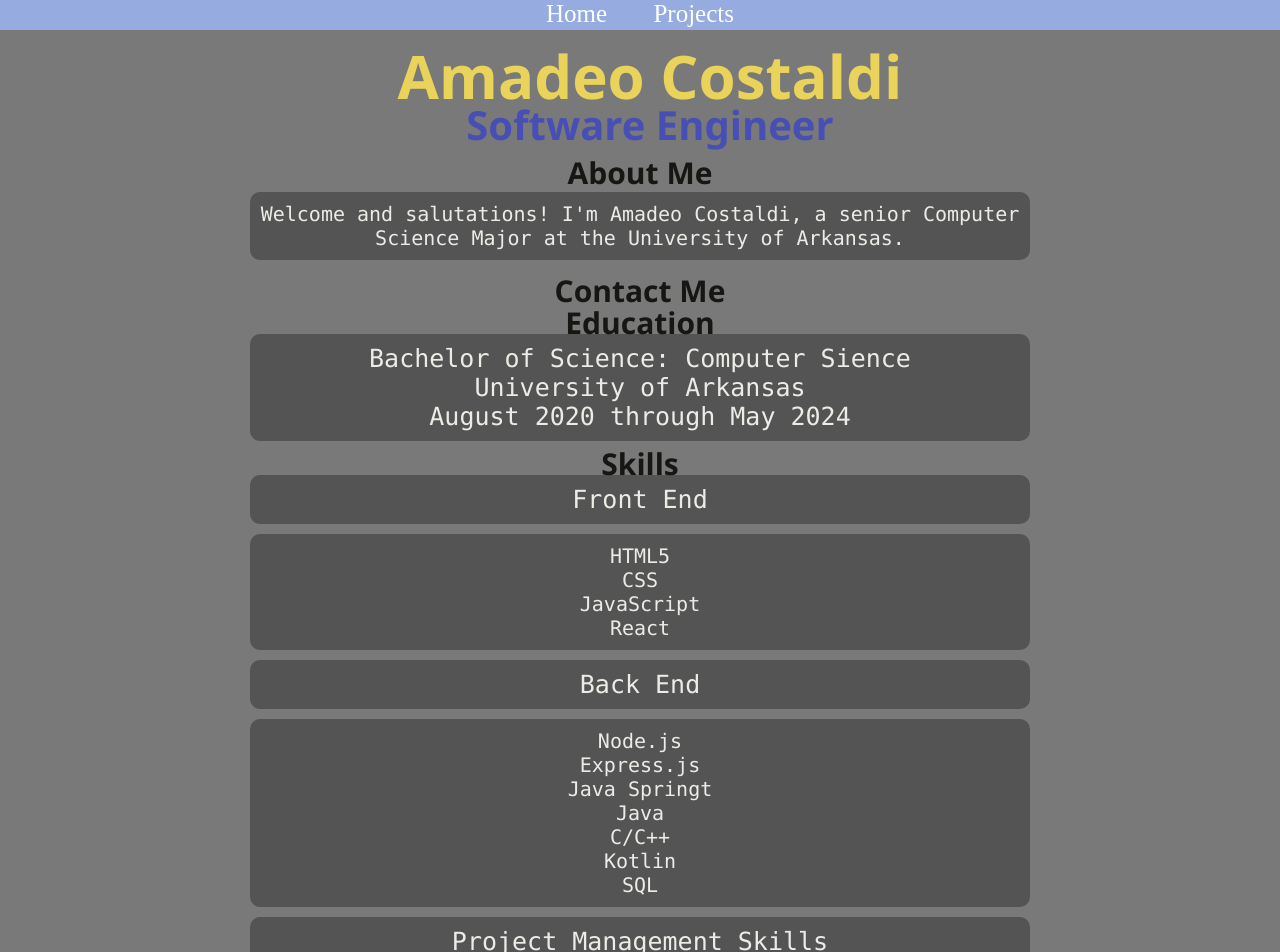
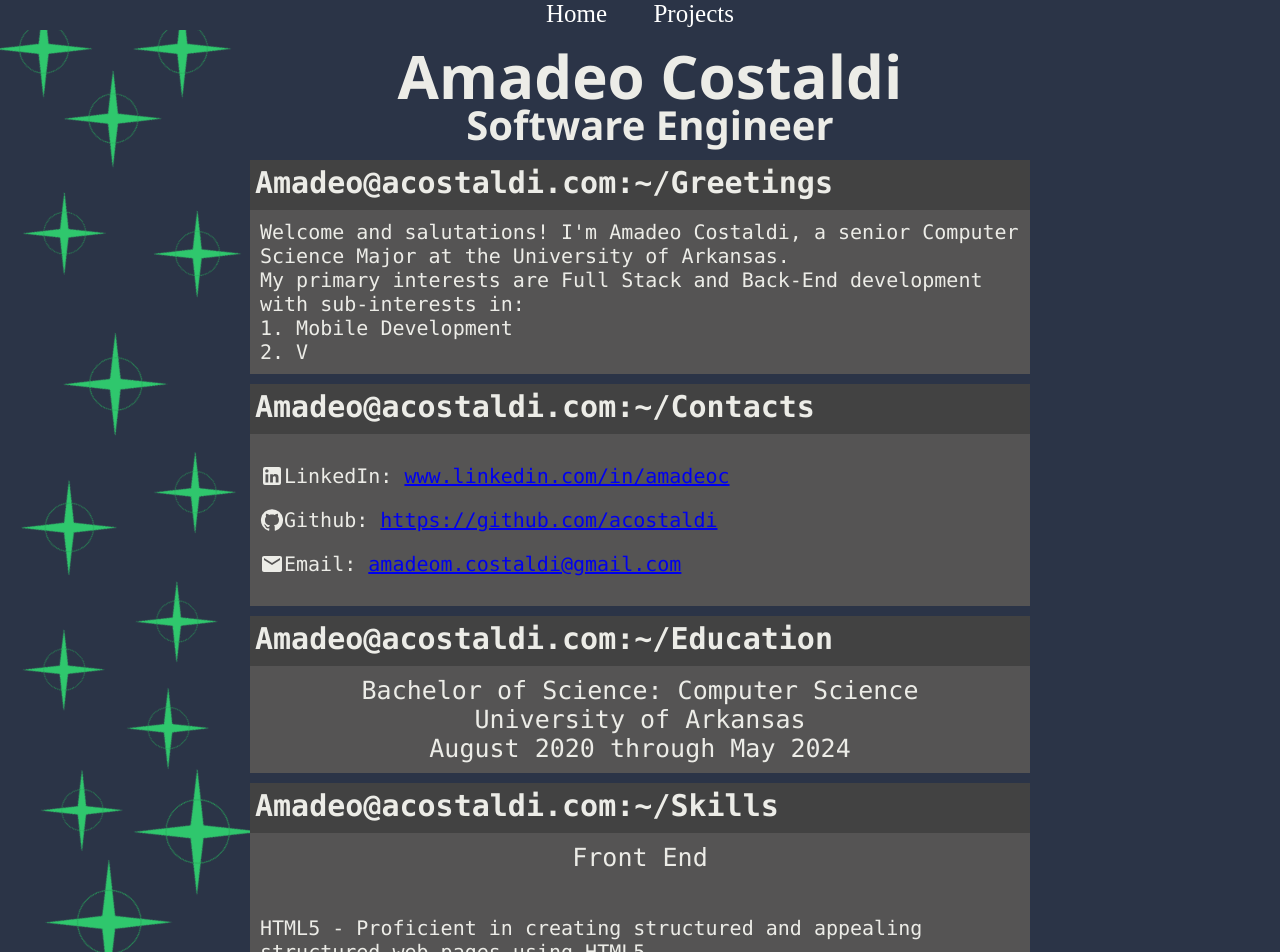
Before and after one commit to acostaldi/PortfolioWebsite, a React (Create React App) app: page / in a window 1280 px wide. Shown: the top 952 px of the page. Built offline with nearby package versions, Linux system fonts and the light colour scheme.

Commit message:
second round of modifications

```diff
--- a/src/App.js
+++ b/src/App.js
@@ -8,7 +8,7 @@ import Footer from "./components/Footer";
 
 function App() {
   return (
-    <div className="App">
+    <div className="App" style={{ backgroundImage: `url('/background2.png')`}}>
       <Router>
       <Navbar />
         <Routes>
--- a/src/components/Footer.js
+++ b/src/components/Footer.js
@@ -4,7 +4,7 @@ function Footer() {
   return (
     <div className="footer">
         <div></div>
-        <p>&copy; 2023 linkhere.com</p>
+        <p>&copy; 2023 Amadeo Costaldi</p>
     </div>
   )
 }
--- a/src/pages/Home.js
+++ b/src/pages/Home.js
@@ -1,39 +1,62 @@
 import React from 'react'
 import "../styles/Home.css"
 import { useTypingEffect } from "../hooks/typing-effect"
+import LinkedInIcon from '@mui/icons-material/LinkedIn';
+import GitHubIcon from '@mui/icons-material/GitHub';
+import EmailIcon from '@mui/icons-material/Email';
 
 
 
 function Home() {
   const intro = useTypingEffect(` Welcome and salutations! I'm Amadeo Costaldi, a senior Computer Science Major at the University of Arkansas.
-  My primary interests are Full Stack and Back-End development with sub-interests in: \n Mobile Development \n Videogame Development\n Artificial Intelligence
-  Cybersecurity`, 50);
-  const edu_intro = useTypingEffect('Bachelor of Science: Computer Sience\n University of Arkansas\n August 2020 through May 2024', 50)
+  My primary interests are Full Stack and Back-End development with sub-interests in: \n1. Mobile Development \n2. Videogame Development\n3. Artificial Intelligence
+  4. Cybersecurity`, 25);
+  const edu_intro = useTypingEffect('Bachelor of Science: Computer Science\n University of Arkansas\n August 2020 through May 2024', 50)
   const titleFront = useTypingEffect('Front End', 50)
   const titleBack = useTypingEffect('Back End', 50)
   const titleSpecial = useTypingEffect('Project Management Skills', 50)
-  const contentFront = useTypingEffect(`HTML5\nCSS\nJavaScript\nReact`, 50)
-  const contentBack = useTypingEffect(`Node.js\nExpress.js\nJava Springt\nJava\nC/C++\nKotlin\nSQL`, 50)
+  const contentFront = useTypingEffect(`
+  HTML5 - Proficient in creating structured and appealing structured web pages using HTML5.
+  CSS - Skilled in designing responsive and visually appealing web layouts with CSS.
+  JavaScript - Experienced in building interactive web applications and enhancing user experiences with JavaScript.
+  React - Familiar in developing modern, component-based websites and web appss using React.`, 30);
+
+const contentBack = useTypingEffect(`
+  Node.js - Experienced in server-side JavaScript development with Node.js.
+  Express.js - Familair with building web applications using Express.js.
+  Java Spring - Proficient in developing Java applications with the Spring framework.
+  Java - Experienced for three years in creating robust and efficient Java applications.
+  Python = Experienced with developing a wide variety of applications in Python from encrypted messaging apps to artificial intelligence models.
+  C/C++ - Familiar in low-level programming with C/C++ for operating system design, algorithm implementations, and application development.
+  C# - Familiar with utilizing C# for scripting purposes especially within the Unity engine.
+  Kotlin - Experienced in Android app development with Kotlin ranging from Calculator to Social Media applications.
+  SQL - Proficient in database design, querying, and management using SQL.`, 30);
+
   const contentSpecial = useTypingEffect(`Software Development Management - Possesses experience leading teams of software engineers,
-  organizing workflows, delegating responsibility, and faciliating cooperation between different teams\nSoftware Engineering Practices - Familiar with Agile methodologiess and Paired Programming enviroments\n`, 50)
+  organizing workflows, delegating responsibility, and faciliating cooperation between different teams\nSoftware Engineering Practices - Familiar with Agile methodologies and Paired Programming enviroments\n`, 50)
   return (
     <div className="home">
       <div className="about">
         <h2> Amadeo Costaldi </h2>
         <h4> Software Engineer</h4>
       </div>
-      <div><h3> About Me</h3></div>
+      <div><h3>Amadeo@acostaldi.com:~/Greetings</h3></div>
       <div className = "typing-container">
       {intro}
       </div>
-       <div><h3>Contact Me</h3></div>
-       <div><h3>Education</h3></div>
+       <div><h3>Amadeo@acostaldi.com:~/Contacts </h3></div>
+       <div className = "typing-container">
+        <p><LinkedInIcon style ={{verticalAlign: "bottom" }}/>LinkedIn: <a href="https://www.linkedin.com/in/amadeoc" target="_blank" rel="noopener noreferrer">www.linkedin.com/in/amadeoc</a> </p>
+        <p><GitHubIcon style ={{verticalAlign: "bottom" }}/>Github: <a href="https://github.com/acostaldi" target="_blank" rel="noopener noreferrer">https://github.com/acostaldi</a> </p>
+        <p><EmailIcon style ={{verticalAlign: "bottom" }}/>Email: <a href="mailto:amadeom.costaldi@gmail.com" target="_blank" rel="noopener noreferrer">amadeom.costaldi@gmail.com</a> </p>
+       </div>
+       <div><h3>Amadeo@acostaldi.com:~/Education</h3></div>
        <div className = "title-type">
       {edu_intro}
       </div>
        <div>
        </div>
-       <div><h3>Skills</h3></div>
+       <div><h3>Amadeo@acostaldi.com:~/Skills</h3></div>
        <div className = "title-type">
       {titleFront}
       </div>
--- a/src/styles/Footer.css
+++ b/src/styles/Footer.css
@@ -1,13 +1,12 @@
 .footer {
     width: 100%;
-    height: 200px;
-    background-color: #797979;
+    height: 10px;
     display: flex;
     justify-content: center;
     align-items: center;
     flex-direction: column;
     padding-top: 10px;
-    margin-top: 200px;
+    margin-top: 10px;
   }
 
   .socialMedia svg {
--- a/src/styles/Home.css
+++ b/src/styles/Home.css
@@ -13,7 +13,6 @@
     justify-content: center;
     align-items: center;
     text-align: center;
-    background-color: #797979;
     color: #f0f0f0;
     padding: 10px;
   }
@@ -21,7 +20,7 @@
   .about h2 {
     font-family: "Segoe UI", Tahoma, Geneva, Verdana, sans-serif;
     font-size: 60px;
-    color: #e9d35b;
+    color: #ecece7;
     height: 50px;
     margin: 7px;
   }
@@ -29,7 +28,7 @@
   .about h4 {
     font-family: "Segoe UI", Tahoma, Geneva, Verdana, sans-serif;
     font-size: 40px;
-    color: #484fb4;
+    color: #ecece7;
     height: 50px;
     margin: 5px;
   }
@@ -37,9 +36,18 @@
   h3 {
     font-family: "Segoe UI", Tahoma, Geneva, Verdana, sans-serif;
     font-size: 30px;
-    color: #161612;
-    height: 30px;
-    margin: 2px;
+    background-color: rgb(66, 66, 66);
+    height: 40px;
+    margin: 0.1px;
+    margin-top: 10px;
+    margin-left: 250px; /* Horizontal margin on the left */
+    margin-right: 250px;
+    padding: 5px;
+    width: auto;
+    text-align: left;
+    color: #ecece7;
+    font-family: Consolas, monospace;
+    white-space: pre-line;
   }
 
   .about .prompt {
@@ -88,15 +96,13 @@
     background-color: rgb(85, 84, 84);
     margin-left: 250px; /* Horizontal margin on the left */
     margin-right: 250px; /* Horizontal margin on the right */
-    margin-top: 10px;
-    margin-bottom: 10px;
     padding: 10px; /* Optional: Add padding to the inside of the box */
     min-width: 400px;
-    border-radius: 10px;
+    border-radius: 0px;
     white-space: pre-line;
 
     width: auto;
-    text-align: center;
+    text-align: left;
     font-size: 20px;
     color: #ecece7;
     font-family: Consolas, monospace;
@@ -107,11 +113,8 @@
     background-color: rgb(85, 84, 84);
     margin-left: 250px; /* Horizontal margin on the left */
     margin-right: 250px; /* Horizontal margin on the right */
-    margin-top: 2px;
-    margin-bottom: 2px;
     padding: 10px; /* Optional: Add padding to the inside of the box */
     min-width: 400px;
-    border-radius: 10px;
     white-space: pre-line;
 
     width: auto;
--- a/src/styles/Navbar.css
+++ b/src/styles/Navbar.css
@@ -1,7 +1,7 @@
 .navbar {
     width: 100%;
     height: 30px;
-    background: #96abdf;
+    background: #2b3447;
   }
 
   .links {
--- a/src/styles/ViewBox.css
+++ b/src/styles/ViewBox.css
@@ -4,7 +4,6 @@
     margin-right: 250px; /* Horizontal margin on the right */
     margin-top: 10px;
     margin-bottom: 10px;
-    padding: 20px; /* Optional: Add padding to the inside of the box */
     min-width: 400px;
     border-radius: 10px;
     white-space: pre-line;
```
Also changed, not shown: public/background.png (added), public/background2.png (added).
